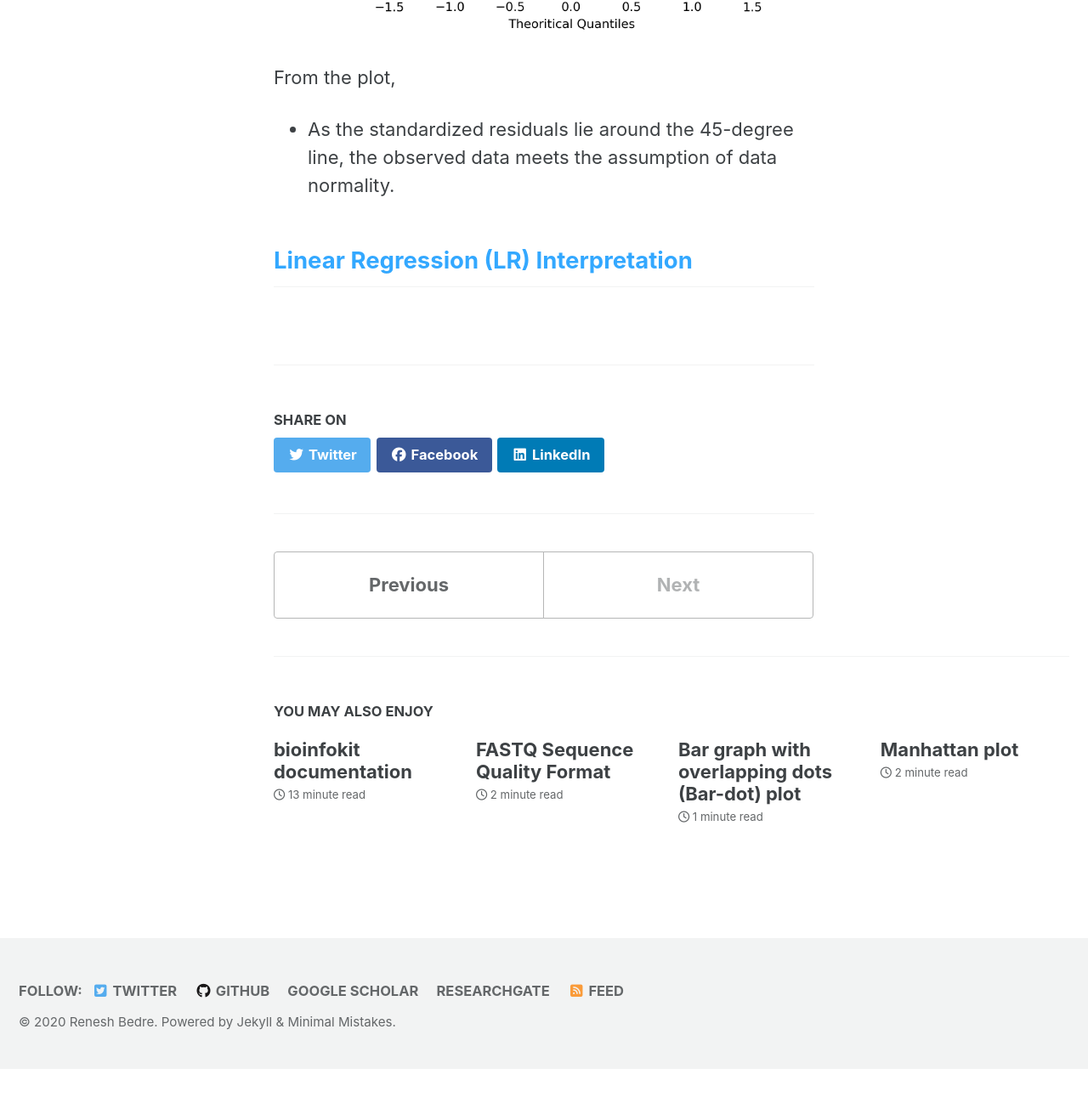
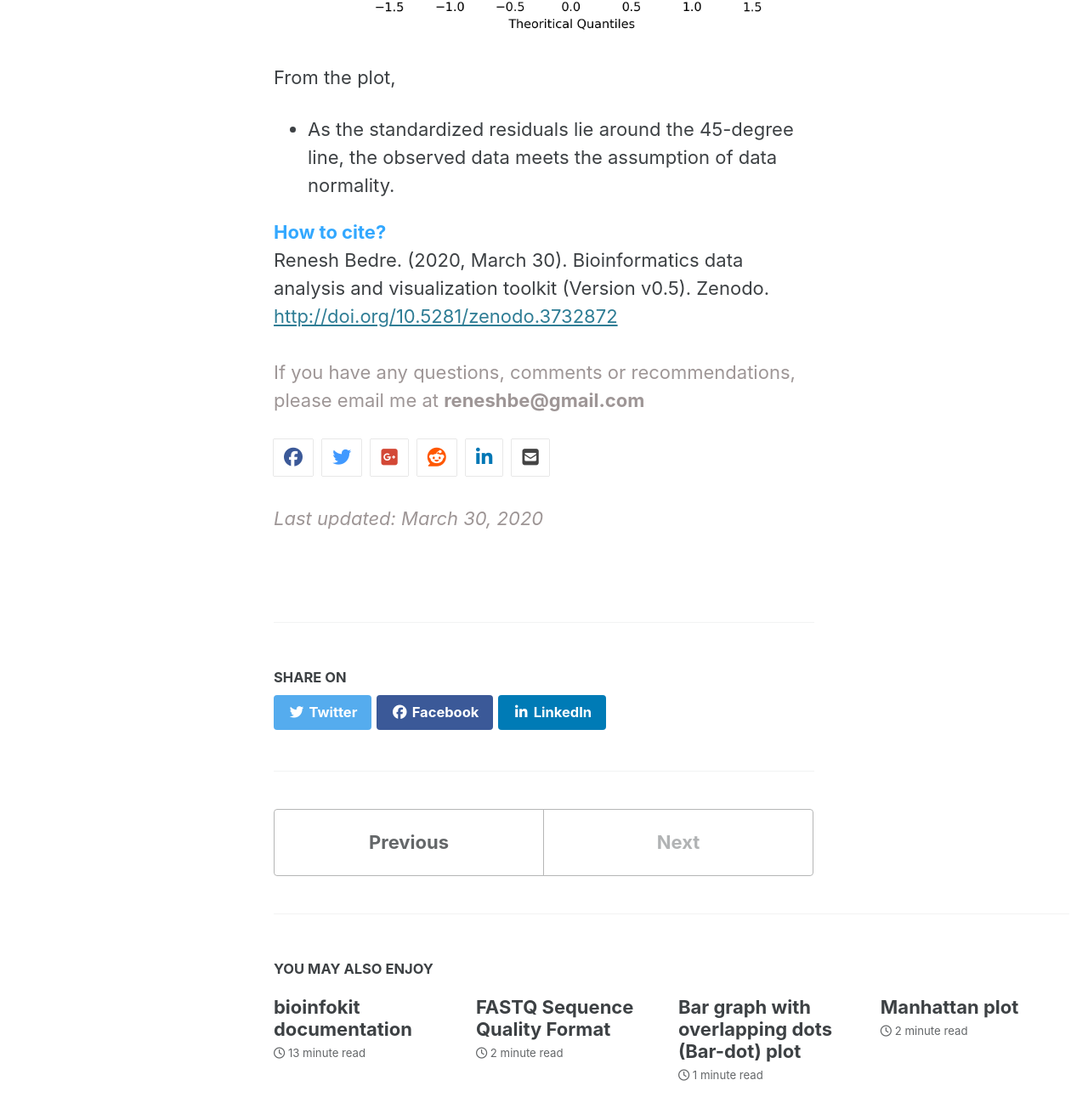
Before and after one commit to reneshbedre/reneshbedre.github.io, a Jekyll site: the page built from _posts/2020-03-23-linearreg.md, in a window 1280 px wide and 1400 px high, scrolled down 10797 px. Shown: the top 1311 px of the window at 85% size. Built offline with Jekyll 4.4.1, drawn with Linux system fonts in a browser that asks for light colours; cached includes are drawn as plain includes; nearby versions of some CDN libraries; formulas are drawn with MathJax 3; comment, search, counter and statistics services are not loaded; a style sheet for code colours, icons or effects is not loaded; before the commit the page ends 12055 px from its top, so only the background shows below that; some of the changed text lies outside the part shown.

Commit message:
lin reg and sitemap updated

```diff
--- a/_posts/2020-03-23-linearreg.md
+++ b/_posts/2020-03-23-linearreg.md
@@ -250,4 +250,12 @@ From the plot,
 - As the standardized residuals lie around the 45-degree line, the observed data meets the assumption of data
   normality.
 
-## <span style="color:#33a8ff">  Linear Regression (LR) Interpretation</span>
+<p>
+{% include  cite.html %}
+</p>
+
+<p>
+{% include  share.html %}
+</p>
+
+<span style="color:#9e9696"><i> Last updated: March 30, 2020</i> </span>
--- a/sitemap.txt
+++ b/sitemap.txt
@@ -1,4 +1,5 @@
 https://reneshbedre.github.io/blog/
+https://reneshbedre.github.io/blog/linearreg.html
 https://reneshbedre.github.io/blog/fqqualfmt.html
 https://reneshbedre.github.io/blog/howtoinstall.html
 https://reneshbedre.github.io/blog/bardot.html
```
